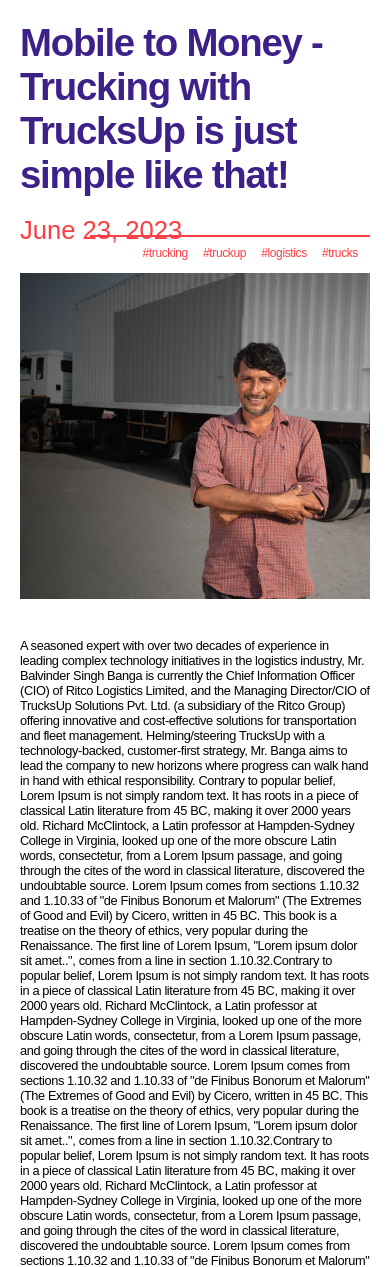
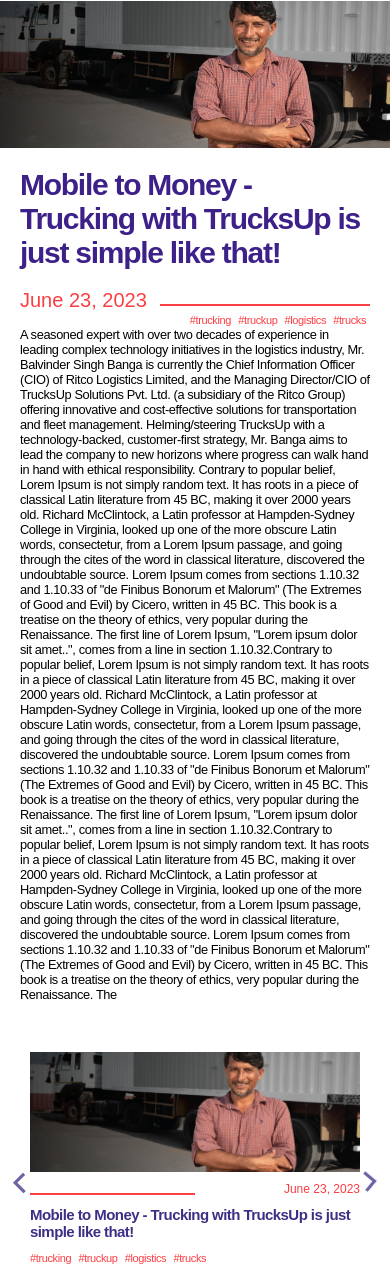
Before and after one commit to tarunaddictivemedia/truckup, a plain HTML site: page blog-detail.html in a window 390 px wide. Shown: the part 85-1352 px from the top of the page. Drawn offline with nearby package versions, Linux system fonts and the light colour scheme; a web font is replaced by a local one.

Commit message:
Update style.css

```diff
--- a/css/style.css
+++ b/css/style.css
@@ -725,6 +725,13 @@
     html {
         font-size: 40%;
     }
+    .blogsingle .postheader h4.date:before {
+        top: 15px;
+        width: 60%;
+    }
+    .blogsingle .postheader h4.date {
+        font-size: 20px;
+    }
 }
 @media(max-width: 1023px) {
     .container {
@@ -770,6 +777,9 @@
     }
     .navigationwrapper .nav {
         display: none;
+    }
+    .navigationwrapper .nav ul li svg path {
+        fill: #fff;
     }
     .navigationwrapper .nav {
         position: fixed;
@@ -965,7 +975,41 @@
     .teammembersec {
         padding-top: 0px !important;
     }
-    .navigationwrapper .nav ul li svg path {
-        fill: #fff;
+    .blogsingle .postheader h3 {
+        font-size: 30px;
+    }
+    .blogsingle {
+        padding-top: 0;
+    }
+    .blogsingle .container {
+        display: flex;
+        flex-wrap: wrap;
+    }
+    .blogsingle .postheader {
+        order: 2;
+    }
+    .blogsingle .heroimage {order: 1;padding: 0;margin: 0 -20px 20px;height: 147px;width: 120%;}
+    .blogsingle .contentbody {
+        order: 3;
+    }
+    .relatedblogs.pd60 {
+        padding-top: 30px;
+    }
+    .relatedslider button.slick-prev {
+        left: -12px;
+    }
+    .relatedslider button.slick-next {
+        right: -12px;
+        margin-top: 6px;
+    }
+    p.tag span, .bloglistgrp .content p.tag span {
+        margin-right: 4px;
+        font-size: 11px;
+    }
+    .relatedslide {
+        padding: 0 10px;
+    }
+    .relatedslider {
+        margin-bottom: 0px;
     }
 }
```
